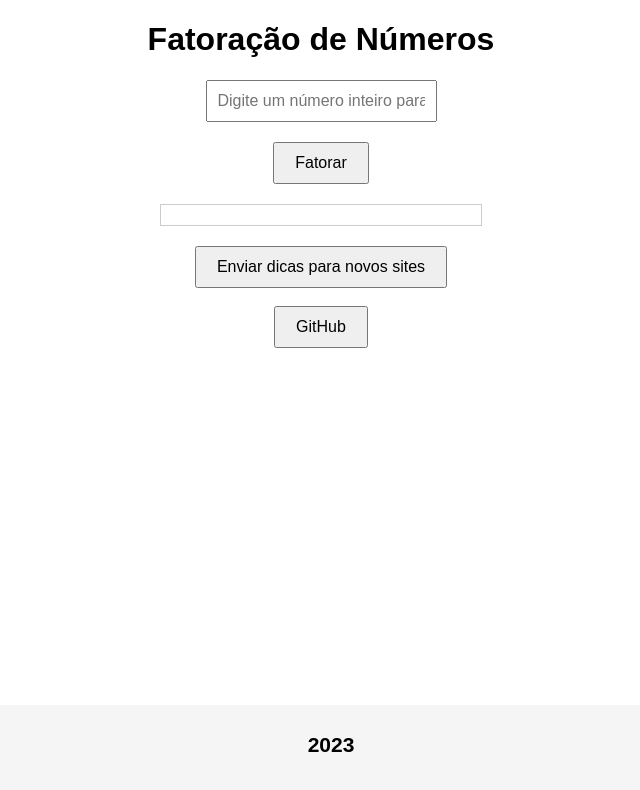
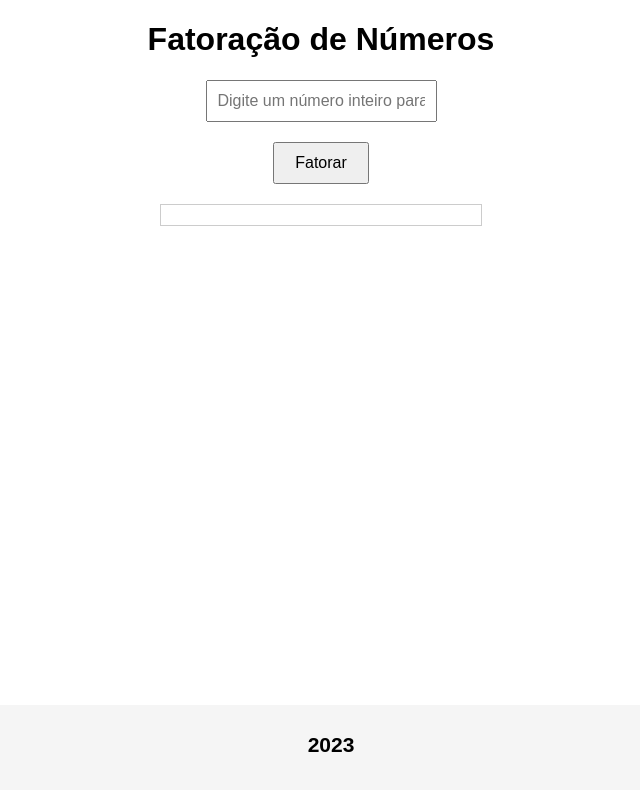
Before and after one commit to DHPedro/fatoracao-de-numeros, a plain HTML site: page index.html in a window 1280 px wide. Shown: the whole page, without its empty margins (319-959 px from the left). Drawn offline with Linux system fonts and the light colour scheme.

Commit message:
Update index.html

```diff
--- a/index.html
+++ b/index.html
@@ -97,8 +97,6 @@ function fatorarNumero() {
     <input type="text" id="numero" placeholder="Digite um número inteiro para fatorar">
     <button onclick="fatorarNumero()">Fatorar</button>
     <div id="fatorizacao"></div>
-    <button><a href="https://discord.gg/c6UEwBYyUt">Enviar dicas para novos sites</a></button><br>
-    <button><a href="https://github.com/DHPedro/">GitHub</a></button>
     <div id="footer">
         <h2>2023</h2><br>
     </div>
```
